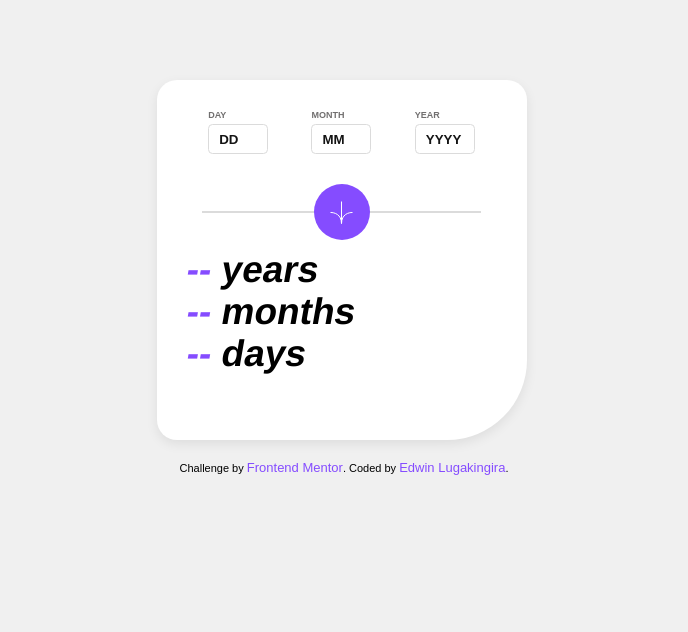
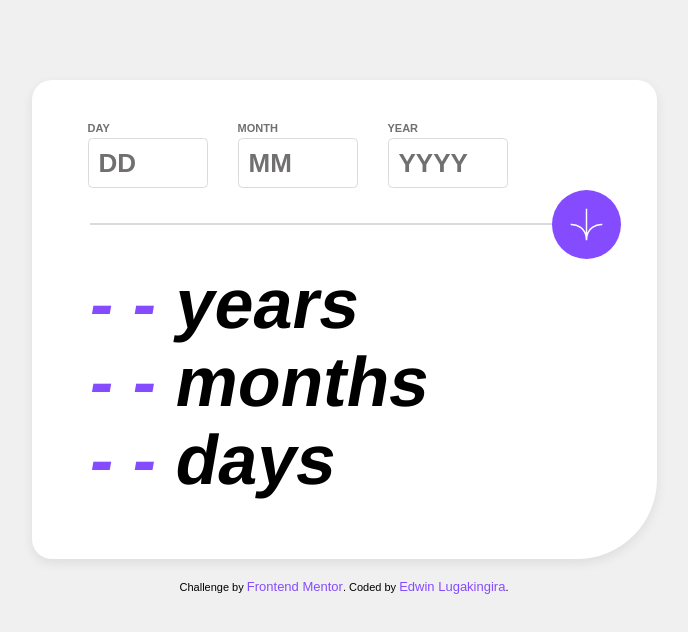
Before and after one commit to kaigwa/age-calculator-app-main, a plain HTML site: page index.html in a window 1280 px wide. Shown: the whole page, without its empty margins (296-984 px from the left). Drawn offline with Linux system fonts and the light colour scheme.

Commit message:
New Features

```diff
--- a/index.css
+++ b/index.css
@@ -67,11 +67,11 @@ hr{
 
 input{
     cursor: pointer;
-    /* color: blue; */
+    color: hsl(0, 0%, 8%);
     width: 60px;
     height: 30px;
     padding: 10px;
-    font-weight: 700;
+    font-weight: 800;
     border-radius: 4.5px;
     border: 1px solid hsl(0, 0%, 86%);
 }
@@ -80,17 +80,17 @@ input:hover{
     border-color: hsl(259, 100%, 65%);
 }
 
-input[type='number']:focus{
+input[type = 'number']:focus{
     color:hsl(0, 0%, 8%);
     padding: 10px;
-    /* border: 1px solid hsl(259, 100%, 65%); */
 }
 
-
+input[type = 'number']:hover{
+    color:hsl(0, 0%, 8%);
+}
 
 ::placeholder {
-    color:hsl(0, 0%, 8%);
-    /* padding: 9px; */
+    color: hsl(0, 1%, 44%);
 }
 
 input::-webkit-outer-spin-button,
@@ -99,9 +99,9 @@ input::-webkit-outer-spin-button,
 }
 
 .required, .valid{
-    /* display: none; */
     color: hsl(0, 100%, 67%);
     font-size: 7px;
+    font-style: italic;
 }
 
 .arrowline{
@@ -128,6 +128,11 @@ input::-webkit-outer-spin-button,
 
 #btn:hover{
     background-color: hsl(0, 0%, 8%);
+}
+
+.arrowline{
+    position: relative;
+    bottom: 10px;
 }
 
 .arrow{
@@ -159,3 +164,72 @@ span{
     text-decoration: none;
     color:hsl(259, 100%, 65%);
 }
+
+/* media quary design section */
+@media only screen and (min-width: 768px) {
+    body{
+        width: 900px;
+        height: 100%;
+    }
+
+    .container{
+        margin: auto;
+        width: 625px;
+        height: 479px;
+    }
+
+    .output{
+        transform: translateX(29px);
+        position: relative;
+        top: 10px;
+    }
+
+    .output> p{
+        font-size: 70px;
+        line-height: 78px;
+    }
+
+    .arrow{
+        width: 33px;
+        height: 33px;
+    }
+
+    #btn{
+        position: relative;
+        left: 43%;
+        bottom: 6px;
+        width: 69px;
+        height: 69px;
+        border-radius: 60px;
+        /* transform: translateX(39px); */
+    }
+
+    .d{
+        font-size: 11px;
+    }
+
+    .date{
+        display: flex;
+        flex-direction: row;
+        justify-content:flex-start;
+        gap: 30px;
+        transform: translateX(26px);
+        position: relative;
+        top: 12px;
+    }
+
+    input{
+        width: 120px;
+        height: 50px;
+    }
+
+    input[type = 'number']{
+        font-size: 26px;
+        /* font-weight: bolder; */
+    }
+
+    .required, .valid{
+        font-size: 12px;
+    }
+
+}
```
Also changed, not shown: index.html (+3 -3 lines).
